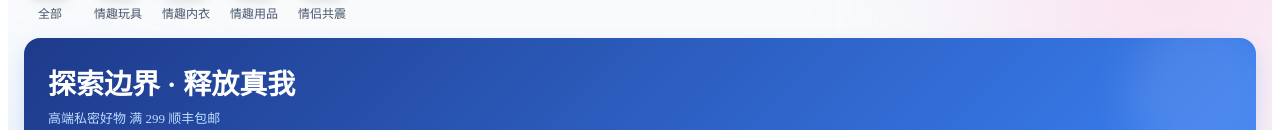
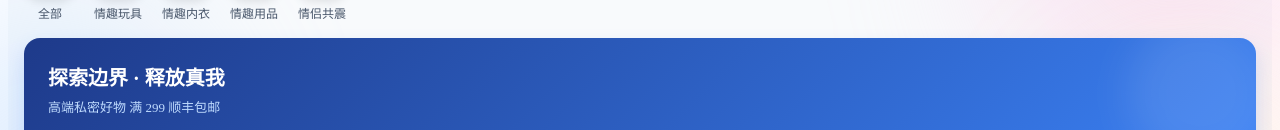
Before and after one commit to shuji-chu/lynli-shop, a Vue app: page /shop in a window 1280 px wide. Shown: the part 247-377 px from the top of the page. Built offline with nearby package versions, Linux system fonts and the light colour scheme; no server answers; the HTML template or start-up script is replaced by a standard one.

Commit message:
fix: 修复页面上下滑动限制，优化搜索历史点击空白关闭逻辑

```diff
--- a/src/views/HomeView.vue
+++ b/src/views/HomeView.vue
@@ -1,47 +1,57 @@
 <template>
-  <div class="container home">
-    <!-- 🎨 柔美透亮背景 -->
+  <!-- 🚨 新增了点击空白处关闭历史记录的逻辑 -->
+  <div class="container home" @click="showHistory = false">
+
+    <!-- 🎨 柔美透亮背景 (固定在底层) -->
     <div class="soft-bg">
       <div class="glow glow-pink"></div>
       <div class="glow glow-blue"></div>
       <div class="glow glow-peach"></div>
     </div>
 
-    <!-- 🔍 搜索框 -->
-    <div class="search-wrap">
+    <!-- 🔍 搜索框与历史记录 -->
+    <div class="search-wrap" @click.stop>
       <div class="search-box">
         <svg viewBox="0 0 24 24" fill="none" stroke="#94a3b8" stroke-width="2"><circle cx="11" cy="11" r="8"/><path d="M21 21l-4.35-4.35"/></svg>
-        <input v-model="keyword" type="text" placeholder="搜索商品 / 分类..." @keyup.enter="handleSearch" @focus="showHistory = true" />
+        <input
+          v-model="keyword"
+          type="text"
+          placeholder="搜索商品 / 分类..."
+          @keyup.enter="handleSearch"
+          @focus="showHistory = true"
+        />
         <span v-if="keyword" class="clear-btn" @click="keyword = ''">×</span>
       </div>
+
       <!-- 搜索历史 -->
       <div class="history-wrap" v-if="historyList.length > 0 && showHistory && !keyword">
-        <div class="history-header"><span>搜索历史</span><span class="clear-history" @click="clearHistory">清空</span></div>
+        <div class="history-header">
+          <span>搜索历史</span>
+          <span class="clear-history" @click="clearHistory">清空</span>
+        </div>
         <div class="history-tags">
           <span v-for="(item, index) in historyList" :key="index" class="tag" @click="clickHistory(item)">{{ item }}</span>
         </div>
       </div>
     </div>
 
-    <!-- 🎯 顶部分类图标导航 (横向滑动) -->
+    <!-- 🎯 顶部分类图标导航 -->
     <div class="category-nav">
       <div class="cat-item" v-for="cat in categories" :key="cat.name" @click="selectCategory(cat.name)">
         <div class="cat-icon" :style="{ background: cat.color }">
-          <!-- 纯代码 SVG 占位图标，你可以换成自己设计的图 -->
           <svg viewBox="0 0 24 24" fill="none" stroke="#fff" stroke-width="1.5"><circle cx="12" cy="12" r="10"/><path d="M12 8v8M8 12h8"/></svg>
         </div>
         <span>{{ cat.name }}</span>
       </div>
     </div>
 
-    <!-- 🖼️ 高级 Banner 轮播图 -->
+    <!-- 🖼️ 高级 Banner -->
     <div class="banner">
       <div class="banner-content">
         <h2>探索边界 · 释放真我</h2>
         <p>高端私密好物 满 299 顺丰包邮</p>
         <button class="banner-btn">立即选购</button>
       </div>
-      <!-- 背景装饰光晕 -->
       <div class="banner-deco"></div>
     </div>
 
@@ -56,7 +66,7 @@
 
     <!-- 加载更多 -->
     <div class="load-more-wrap" v-if="hasMore && !loading && !keyword && !activeCategory">
-      <button class="load-more-btn" @click="loadMore">加载更多好物</button>
+      <button class="load-more-btn" @click.stop="loadMore">加载更多好物</button>
     </div>
   </div>
 </template>
@@ -71,9 +81,8 @@ const loading = ref(false)
 const page = ref(1)
 const hasMore = ref(true)
 const keyword = ref('')
-const activeCategory = ref('') // 当前选中的分类
+const activeCategory = ref('')
 
-// 自定义分类数据
 const categories = [
   { name: '全部', color: '#3b82f6' },
   { name: '情趣玩具', color: '#ec4899' },
@@ -82,7 +91,6 @@ const categories = [
   { name: '情侣共震', color: '#10b981' }
 ]
 
-// 搜索历史
 const showHistory = ref(false)
 const historyList = ref(JSON.parse(localStorage.getItem('lynli_search_history') || '[]'))
 
@@ -96,21 +104,13 @@ function handleSearch() {
 function clickHistory(item) { keyword.value = item; handleSearch() }
 function clearHistory() { historyList.value = []; localStorage.removeItem('lynli_search_history') }
 
-// 点击分类过滤
 function selectCategory(catName) {
-  if (catName === '全部') {
-    activeCategory.value = ''
-  } else {
-    activeCategory.value = activeCategory.value === catName ? '' : catName
-  }
+  activeCategory.value = catName === '全部' ? '' : (activeCategory.value === catName ? '' : catName)
 }
 
-// 综合过滤：分类 + 关键词
 const filteredList = computed(() => {
   let list = products.value
-  if (activeCategory.value) {
-    list = list.filter(p => p.category === activeCategory.value)
-  }
+  if (activeCategory.value) list = list.filter(p => p.category === activeCategory.value)
   if (keyword.value.trim()) {
     const kw = keyword.value.toLowerCase().trim()
     list = list.filter(p =>
@@ -139,10 +139,20 @@ onMounted(loadData)
 </script>
 
 <style scoped>
-.home { padding-top: 56px; padding-bottom: 20px; min-height: 100vh; background: #f8fafc; position: relative; overflow: hidden; }
+/* 🚨 核心修复：高度 100vh 并允许纵向平滑滑动 */
+.home {
+  height: 100vh;
+  overflow-y: auto;
+  overflow-x: hidden;
+  -webkit-overflow-scrolling: touch; /* iOS 丝滑滚动 */
+  padding-top: 56px;
+  padding-bottom: 80px; /* 留出底部导航栏的空间 */
+  background: #f8fafc;
+  position: relative;
+}
 
-/* 背景光晕 */
-.soft-bg { position: absolute; inset: 0; z-index: 0; pointer-events: none; overflow: hidden; }
+/* 背景光晕：固定不动 */
+.soft-bg { position: fixed; inset: 0; z-index: 0; pointer-events: none; overflow: hidden; }
 .glow { position: absolute; border-radius: 50%; filter: blur(80px); opacity: 0.5; }
 .glow-pink { width: 350px; height: 400px; background: #fbcfe8; top: -80px; right: -100px; border-radius: 40% 60% 70% 30% / 40% 50% 60% 50%; animation: floatGlow 8s infinite alternate ease-in-out; }
 .glow-blue { width: 300px; height: 350px; background: #bfdbfe; bottom: 200px; left: -100px; border-radius: 60% 40% 30% 70% / 50% 60% 40% 50%; animation: floatGlow 10s infinite alternate-reverse ease-in-out; }
@@ -185,10 +195,4 @@ onMounted(loadData)
 .loading-text, .empty { text-align: center; padding: 40px 0; color: #94a3b8; font-size: 14px; }
 .load-more-wrap { text-align: center; padding: 20px 0 40px; position: relative; z-index: 2; }
 .load-more-btn { background: #eff6ff; color: #3b82f6; border: 1px solid #bfdbfe; padding: 10px 30px; border-radius: 20px; cursor: pointer; font-size: 14px; font-weight: bold; }
-
-@media (min-width: 768px) {
-  .grid { column-count: auto; display: grid; grid-template-columns: repeat(auto-fill, minmax(220px, 1fr)); gap: 18px; }
-  .grid > * { margin-bottom: 0; }
-  .banner h2 { font-size: 28px; }
-}
 </style>
```
